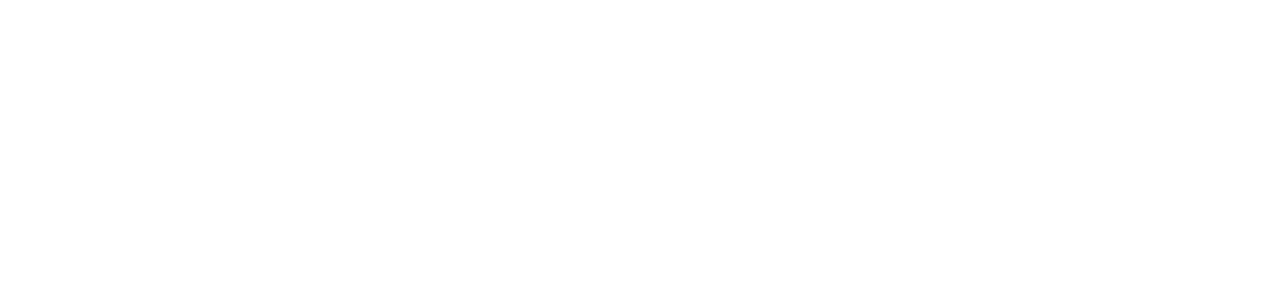
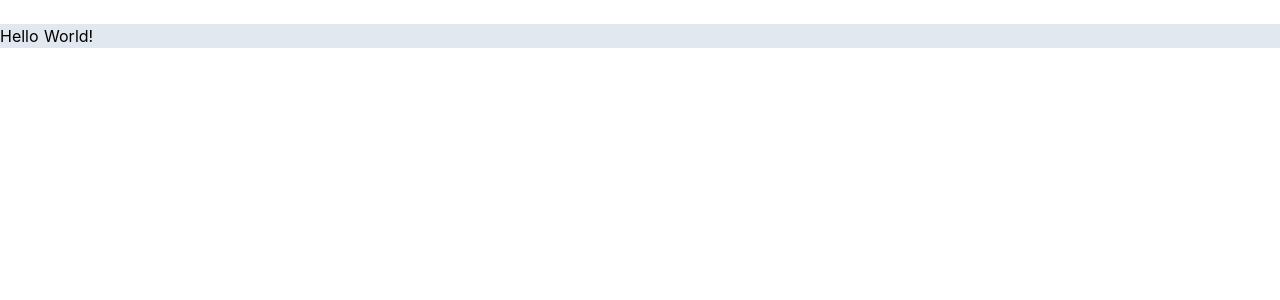
Before and after one commit to ahdsr/thehighpriestessreadings, a Nuxt app: page /testpage in a window 1280 px wide. Before the commit this address had no page. Shown: the top 300 px of the page. Built offline with nearby package versions, Linux system fonts and the light colour scheme.

Commit message:
Back up and running

```diff
--- /dev/null
+++ b/assets/css/tailwind.css
@@ -0,0 +1,4 @@
+/* ./assets/css/tailwind.css */
+@tailwind base;
+@tailwind components;
+@tailwind utilities;
--- a/nuxt.config.js
+++ b/nuxt.config.js
@@ -30,7 +30,7 @@ export default {
   components: true,
 
   // Modules for dev and build (recommended): https://go.nuxtjs.dev/config-modules
-  buildModules: [
+  buildModules: ['@nuxtjs/tailwindcss'
   ],
 
   // Modules: https://go.nuxtjs.dev/config-modules
--- /dev/null
+++ b/pages/testpage.vue
@@ -0,0 +1,15 @@
+<template>
+    <div class="mt-6 bg-gray-300">
+        <h1>Hello World!</h1>
+    </div>
+</template>
+
+<script>
+    export default {
+
+    }
+</script>
+
+<style lang="scss" scoped>
+
+</style>
--- /dev/null
+++ b/tailwind.config.js
@@ -0,0 +1,17 @@
+module.exports = {
+  purge: [
+    './components/**/*.{vue,js}',
+     './layouts/**/*.vue',
+     './pages/**/*.vue',
+     './plugins/**/*.{js,ts}',
+     './nuxt.config.{js,ts}',
+  ],
+  darkMode: false, // or 'media' or 'class'
+  theme: {
+    extend: {},
+  },
+  variants: {
+    extend: {},
+  },
+  plugins: [],
+}
```
